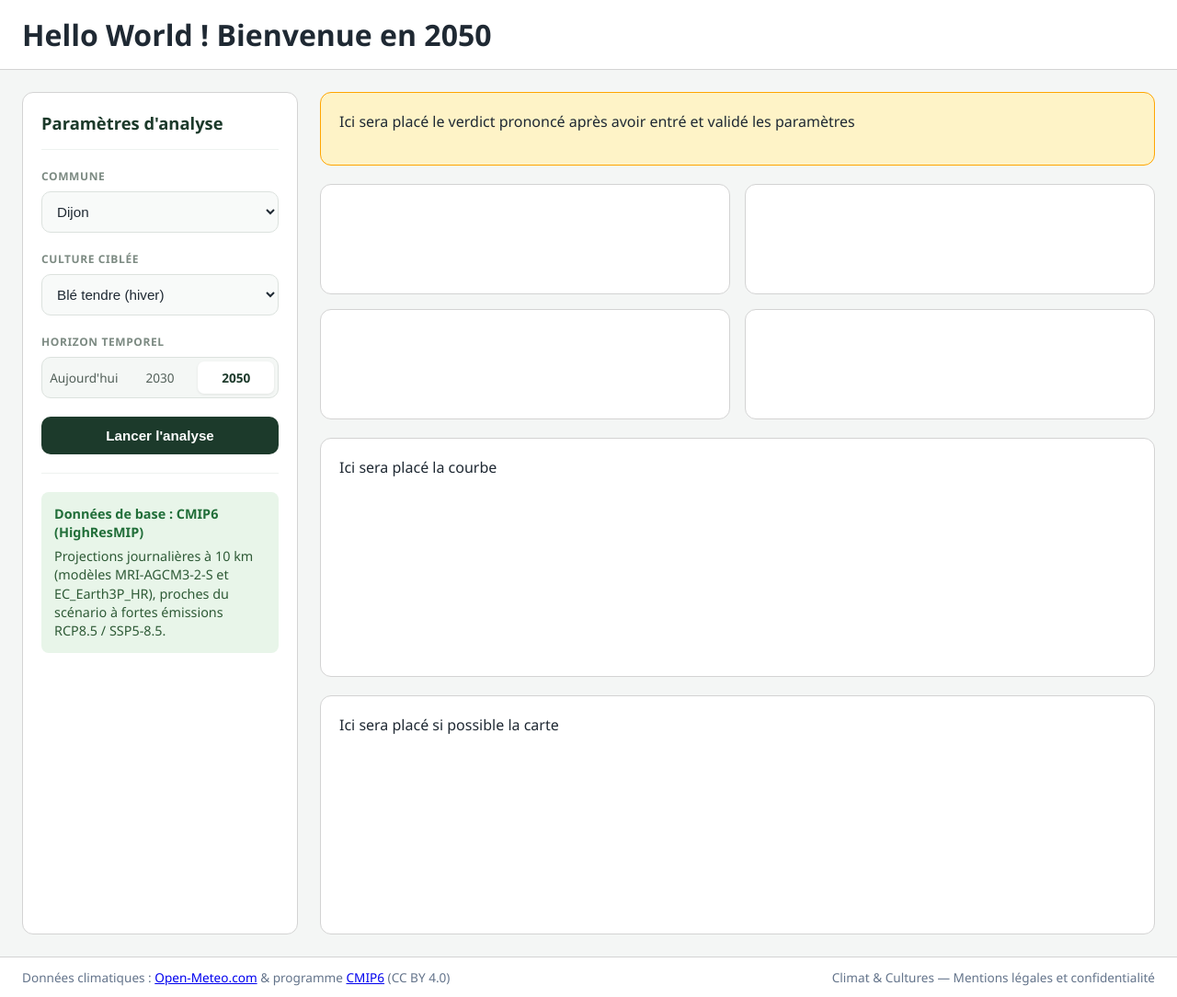
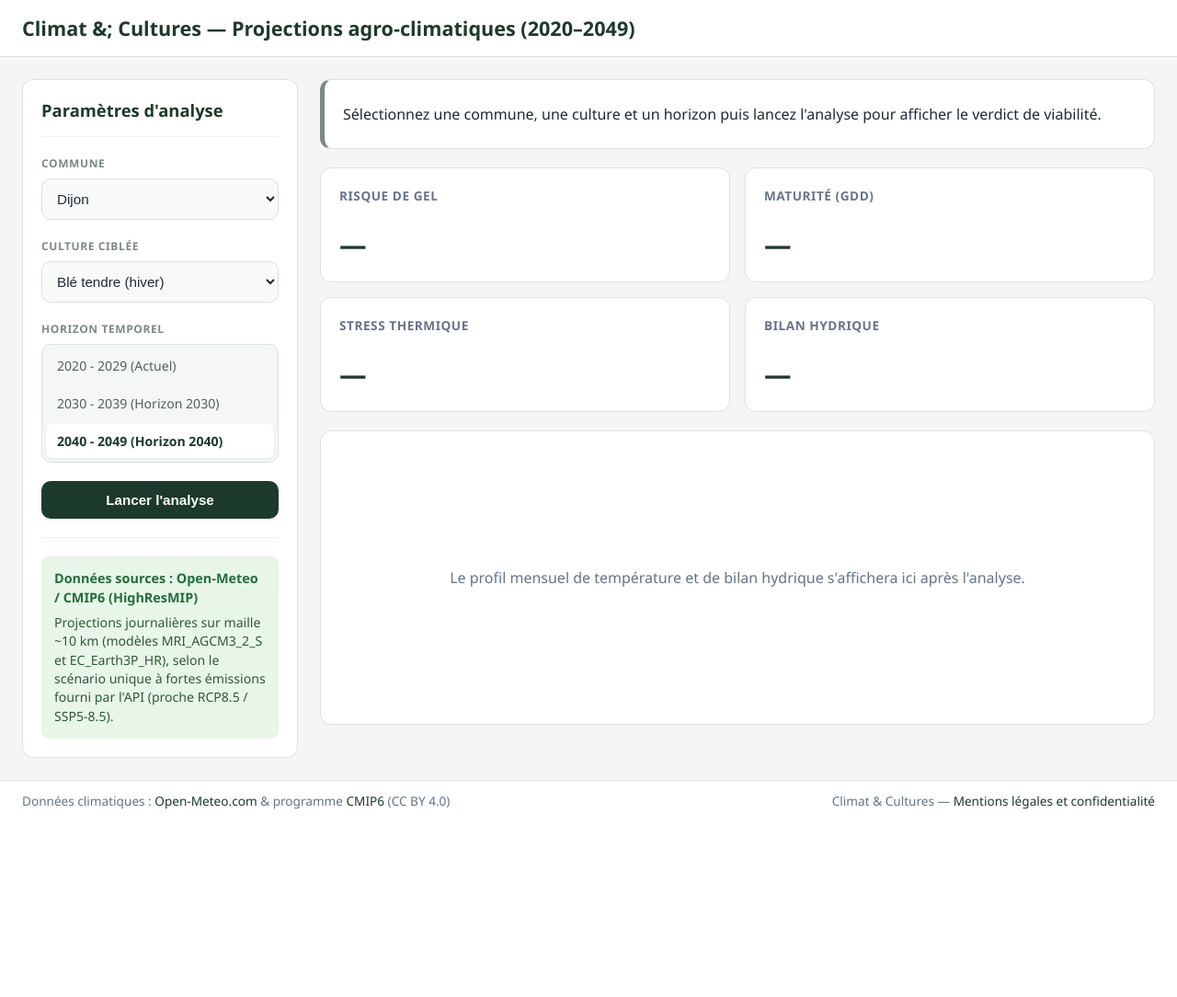
Before and after one commit to D4rkuuu/SAE_301, a Flask app: page / in a window 1280 px wide. Shown: the whole page at 92% size. After the commit the page ends 880 px from the top, so only its background shows below. Run offline with Flask 3, Linux system fonts and the light colour scheme.

Commit message:
Dev : mise à jour index.html, style.css

```diff
--- a/static/style.css
+++ b/static/style.css
@@ -15,11 +15,17 @@ body {
 
 header {
     background-color: #ffffff;
-    border-bottom: 1px solid lightgrey;
+    border-bottom: 1px solid #dce2de;
     padding: 16px 24px;
     display: flex;
     justify-content: space-between;
     align-items: center;
+}
+
+header h1 {
+    font-size: 1.35rem;
+    font-weight: 700;
+    color: #1c3a2b;
 }
 
 .div_principal {
@@ -32,12 +38,13 @@ header {
 
 .sidebar {
     background-color: #ffffff;
-    border: 1px solid lightgrey;
+    border: 1px solid #dce2de;
     border-radius: 12px;
     padding: 20px;
     display: flex;
     flex-direction: column;
     gap: 20px;
+    align-self: start;
 }
 
 .sidebar h2 {
@@ -108,6 +115,8 @@ fieldset > legend {
 
 .horizon_options {
     display: flex;
+    flex-direction: column;
+    gap: 4px;
     background-color: #f4f7f5;
     border: 1px solid #dce2de;
     border-radius: 10px;
@@ -119,11 +128,10 @@ fieldset > legend {
 }
 
 .horizon_options label {
-    flex: 1;
-    text-align: center;
-    padding: 8px 4px;
+    text-align: left;
+    padding: 9px 12px;
     border-radius: 7px;
-    font-size: 0.85rem;
+    font-size: 0.88rem;
     color: #526059;
     cursor: pointer;
     transition: background-color 0.2s, color 0.2s;
@@ -141,8 +149,8 @@ fieldset > legend {
     color: #2e5a36;
     padding: 14px;
     border-radius: 8px;
-    font-size: 0.9rem;
-    line-height: 1.4;
+    font-size: 0.88rem;
+    line-height: 1.45;
 }
 
 .info_cmip6 h3 {
@@ -159,11 +167,37 @@ fieldset > legend {
 }
 
 .section_verdict {
-    background-color: #fef3c7;
-    border: 1px solid orange; /* A faire changer en fonction du verdict */
+    background-color: #ffffff;
+    border: 1px solid #dce2de;
+    border-left: 5px solid #7c8a82;
     border-radius: 12px;
     padding: 20px;
-    min-height: 80px;
+    min-height: 76px;
+    display: flex;
+    flex-direction: column;
+    justify-content: center;
+    gap: 6px;
+}
+
+.section_verdict.verdict_viable {
+    background-color: #ecfdf5;
+    border-color: #6ee7b7;
+    border-left-color: #059669;
+    color: #065f46;
+}
+
+.section_verdict.verdict_a_risque {
+    background-color: #fef3c7;
+    border-color: #fcd34d;
+    border-left-color: #d97706;
+    color: #92400e;
+}
+
+.section_verdict.verdict_non_viable {
+    background-color: #fef2f2;
+    border-color: #fca5a5;
+    border-left-color: #dc2626;
+    color: #991b1b;
 }
 
 .kpi_grid {
@@ -173,29 +207,80 @@ fieldset > legend {
 }
 
 .kpi_carte,
-.section_courbe,
-.section_carte {
+.section_courbe {
     background-color: #ffffff;
-    border: 1px solid lightgrey;
+    border: 1px solid #dce2de;
     border-radius: 12px;
     padding: 20px;
 }
 
 .kpi_carte {
-    min-height: 120px;
+    min-height: 125px;
+    display: flex;
+    flex-direction: column;
+    justify-content: space-between;
+    gap: 8px;
 }
 
-.section_courbe,
-.section_carte {
-    min-height: 260px;
+.kpi_carte h3 {
+    font-size: 0.85rem;
+    font-weight: 600;
+    text-transform: uppercase;
+    letter-spacing: 0.04em;
+    color: #64748b;
+}
+
+.kpi_valeur {
+    font-size: 1.85rem;
+    font-weight: 700;
+    color: #1c3a2b;
+}
+
+.kpi_incertitude {
+    font-size: 0.85rem;
+    color: #64748b;
+}
+
+.section_courbe {
+    min-height: 320px;
+    display: flex;
+    flex-direction: column;
+    justify-content: center;
+}
+
+.section_courbe p {
+    color: #64748b;
+    text-align: center;
 }
 
 footer {
     background-color: #ffffff;
-    border-top: 1px solid lightgrey;
+    border-top: 1px solid #dce2de;
     padding: 12px 24px;
     font-size: 0.85rem;
     color: #64748b;
     display: flex;
     justify-content: space-between;
+    flex-wrap: wrap;
+    gap: 8px;
 }
+
+footer a {
+    color: #1c3a2b;
+    text-decoration: none;
+    font-weight: 500;
+}
+
+footer a:hover {
+    text-decoration: underline;
+}
+
+@media (max-width: 900px) {
+    .div_principal {
+        grid-template-columns: 1fr;
+    }
+
+    .kpi_grid {
+        grid-template-columns: 1fr;
+    }
+}
--- a/templates/index.html
+++ b/templates/index.html
@@ -3,14 +3,14 @@
 <head>
     <meta charset="UTF-8">
     <meta name="viewport" content="width=device-width, initial-scale=1.0">
-    <title>Climat & Cultures en 2050</title>
+    <title>Climat &; Cultures — Projections 2020–2049</title>
     <link rel="stylesheet" href="/static/style.css">
 </head>
 
 <body>
 
     <header>
-        <h1>Hello World ! Bienvenue en 2050</h1>
+        <h1>Climat &; Cultures — Projections agro-climatiques (2020–2049)</h1>
     </header>
 
     <div class="div_principal">
@@ -18,7 +18,7 @@
         <aside class="sidebar">
             <h2>Paramètres d'analyse</h2>
             <form id="formulaire_parametres" action="/" method="post">
-                <label for="champ_commune"> COMMUNE
+                <label for="champ_commune">COMMUNE
                     <select id="champ_commune" name="code_insee" >
                         <option value="21231">Dijon</option>
                         <option value="67482">Strasbourg</option>
@@ -27,7 +27,7 @@
                     </select>
                 </label>
 
-                <label for="champ_culture"> CULTURE CIBLÉE
+                <label for="champ_culture">CULTURE CIBLÉE
                     <select id="champ_culture" name="id_culture" >
                         <option value="1">Blé tendre (hiver)</option>
                         <option value="2">Colza (hiver)</option>
@@ -41,13 +41,13 @@
                     <legend>HORIZON TEMPOREL</legend>
                     <div class="horizon_options">
                         <input name="id_horizon" id="horizon_1" type="radio" value="1">
-                        <label for="horizon_1">Aujourd'hui</label>
+                        <label for="horizon_1">2020 - 2029 (Actuel)</label>
 
                         <input name="id_horizon" id="horizon_2" type="radio" value="2">
-                        <label for="horizon_2">2030</label>
+                        <label for="horizon_2">2030 - 2039 (Horizon 2030)</label>
 
                         <input name="id_horizon" id="horizon_3" type="radio" value="3" checked>
-                        <label for="horizon_3">2050</label>
+                        <label for="horizon_3">2040 - 2049 (Horizon 2040)</label>
                     </div>
                 </fieldset>
 
@@ -55,28 +55,37 @@
             </form>
 
             <div class="info_cmip6">
-                <h3>Données de base : CMIP6 (HighResMIP)</h3>
-                <p>Projections journalières à 10 km (modèles MRI-AGCM3-2-S et EC_Earth3P_HR), proches du scénario à fortes émissions RCP8.5 / SSP5-8.5.</p>
+                <h3>Données sources : Open-Meteo / CMIP6 (HighResMIP)</h3>
+                <p>Projections journalières sur maille ~10 km (modèles MRI_AGCM3_2_S et EC_Earth3P_HR), selon le scénario unique à fortes émissions fourni par l'API (proche RCP8.5 / SSP5-8.5).</p>
             </div>
         </aside>
 
         <main class="tableau_de_bord">
             <section class="section_verdict">
-                <p>Ici sera placé le verdict prononcé après avoir entré et validé les paramètres</p>
+                <p>Sélectionnez une commune, une culture et un horizon puis lancez l'analyse pour afficher le verdict de viabilité.</p>
             </section>
 
             <section class="kpi_grid">
-                <article class="kpi_carte" id="kpi_gel"></article>
-                <article class="kpi_carte" id="kpi_gdd"></article>
-                <article class="kpi_carte" id="kpi_stress"></article>
-                <article class="kpi_carte" id="kpi_eau"></article>
+                <article class="kpi_carte" id="kpi_gel">
+                    <h3>Risque de gel</h3>
+                    <p class="kpi_valeur">—</p>
+                </article>
+                <article class="kpi_carte" id="kpi_gdd">
+                    <h3>Maturité (GDD)</h3>
+                    <p class="kpi_valeur">—</p>
+                </article>
+                <article class="kpi_carte" id="kpi_stress">
+                    <h3>Stress thermique</h3>
+                    <p class="kpi_valeur">—</p>
+                </article>
+                <article class="kpi_carte" id="kpi_eau">
+                    <h3>Bilan hydrique</h3>
+                    <p class="kpi_valeur">—</p>
+                </article>
             </section>
 
             <section class="section_courbe">
-                <p>Ici sera placé la courbe</p>
-           </section>
-            <section class="section_carte">
-                <p>Ici sera placé si possible la carte</p>
+                <p>Le profil mensuel de température et de bilan hydrique s'affichera ici après l'analyse.</p>
             </section>
         </main>
     </div>
@@ -86,9 +95,8 @@
             Données climatiques : <a href="https://open-meteo.com/" target="_blank" rel="noopener">Open-Meteo.com</a>
             &amp; programme <a href="https://pcmdi.llnl.gov/CMIP6/TermsOfUse" target="_blank" rel="noopener">CMIP6</a> (CC BY 4.0)
         </p>
-    <p>Climat &amp; Cultures — Mentions légales et confidentialité</p>
+        <p>Climat &amp; Cultures — <a href="/mentions-legales">Mentions légales et confidentialité</a></p>
     </footer>
 
 </body>
-
 </html>
```
Also changed, not shown: journal_ia.md (+10 -6 lines). Lines whose indentation alone changed are shown as unchanged.
